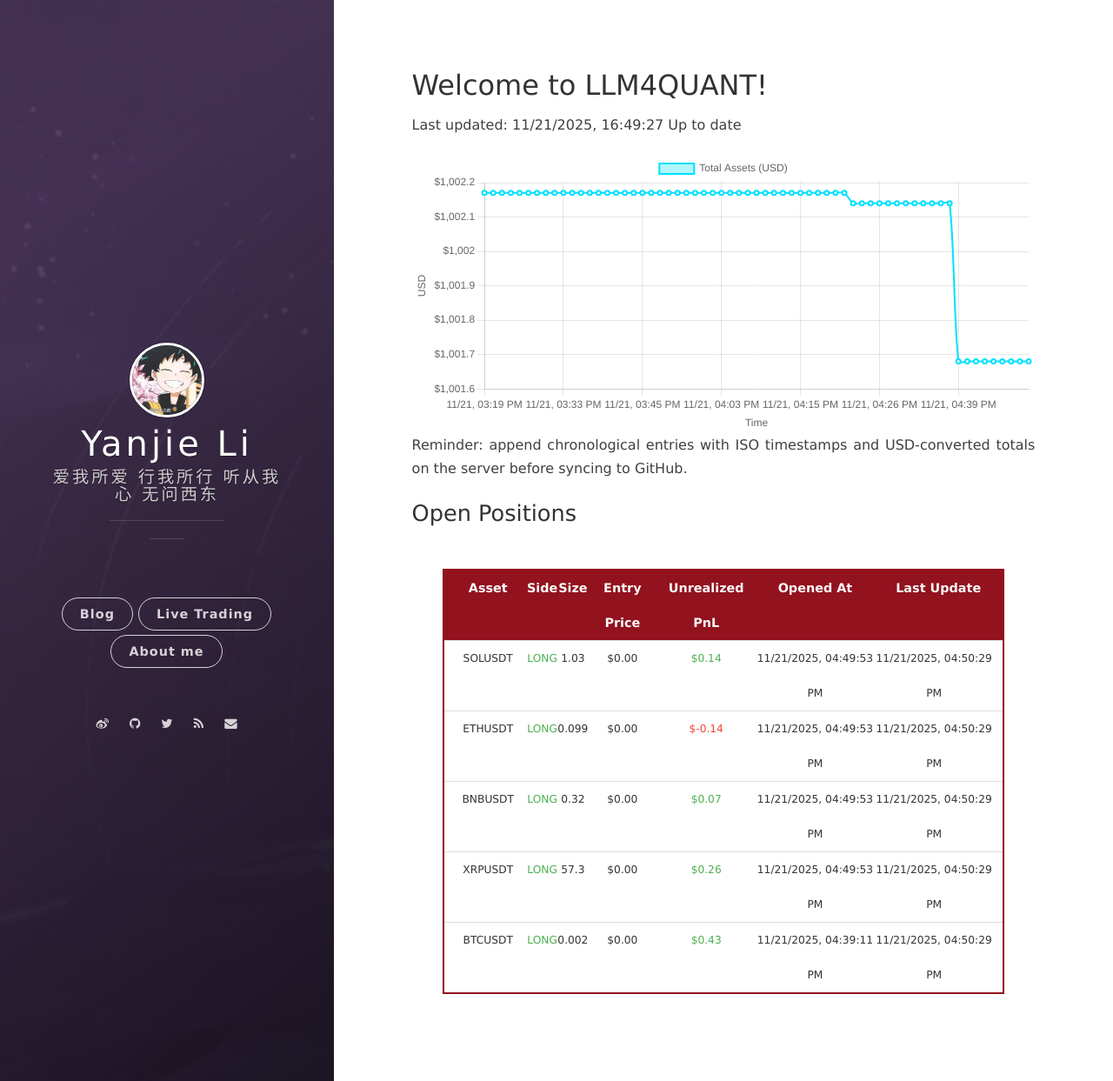
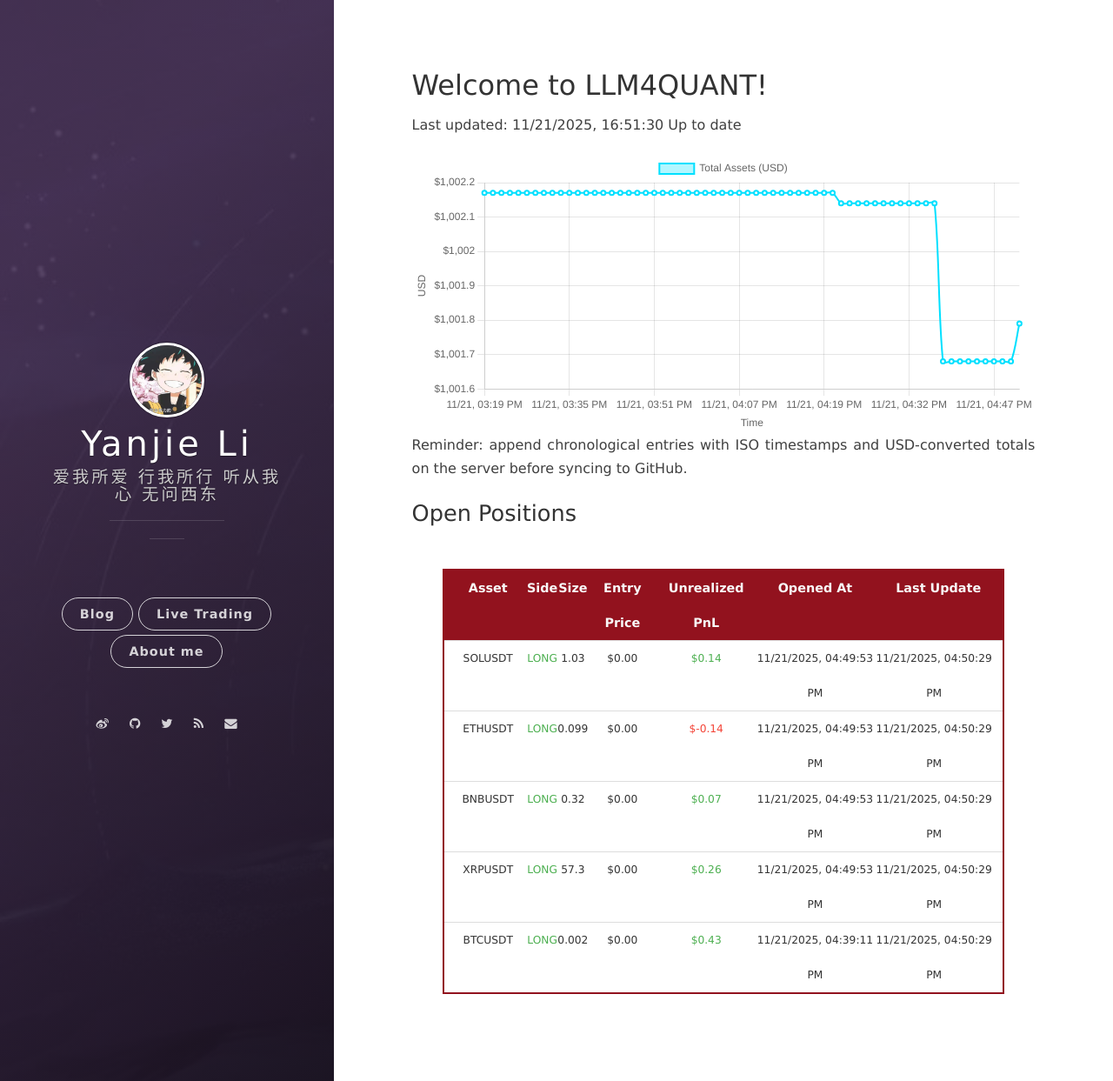
Before and after one commit to leeyegy/leeyegy.github.io, a Jekyll site: the page built from live-trading.html, in a window 1280 px wide and 1243 px high. Shown: the whole window at 87% size. Built offline with Jekyll 4.4.1, drawn with Linux system fonts in a browser that asks for light colours; nearby versions of some CDN libraries.

Commit message:
AccountMonitor: update balance history 2025-11-22T00:51:30+08:00

```diff
--- a/assets/data/binance/balance-history.json
+++ b/assets/data/binance/balance-history.json
@@ -1,5 +1,5 @@
 {
-  "generatedAt": "2025-11-22T00:49:27+08:00",
+  "generatedAt": "2025-11-22T00:51:30+08:00",
   "asset": "total_usd_value",
   "history": [
     {
@@ -253,6 +253,10 @@
     {
       "timestamp": "2025-11-22T00:49:27+08:00",
       "totalUsd": 1001.6776641
+    },
+    {
+      "timestamp": "2025-11-22T00:51:30+08:00",
+      "totalUsd": 1001.78750049
     }
   ]
 }
```
